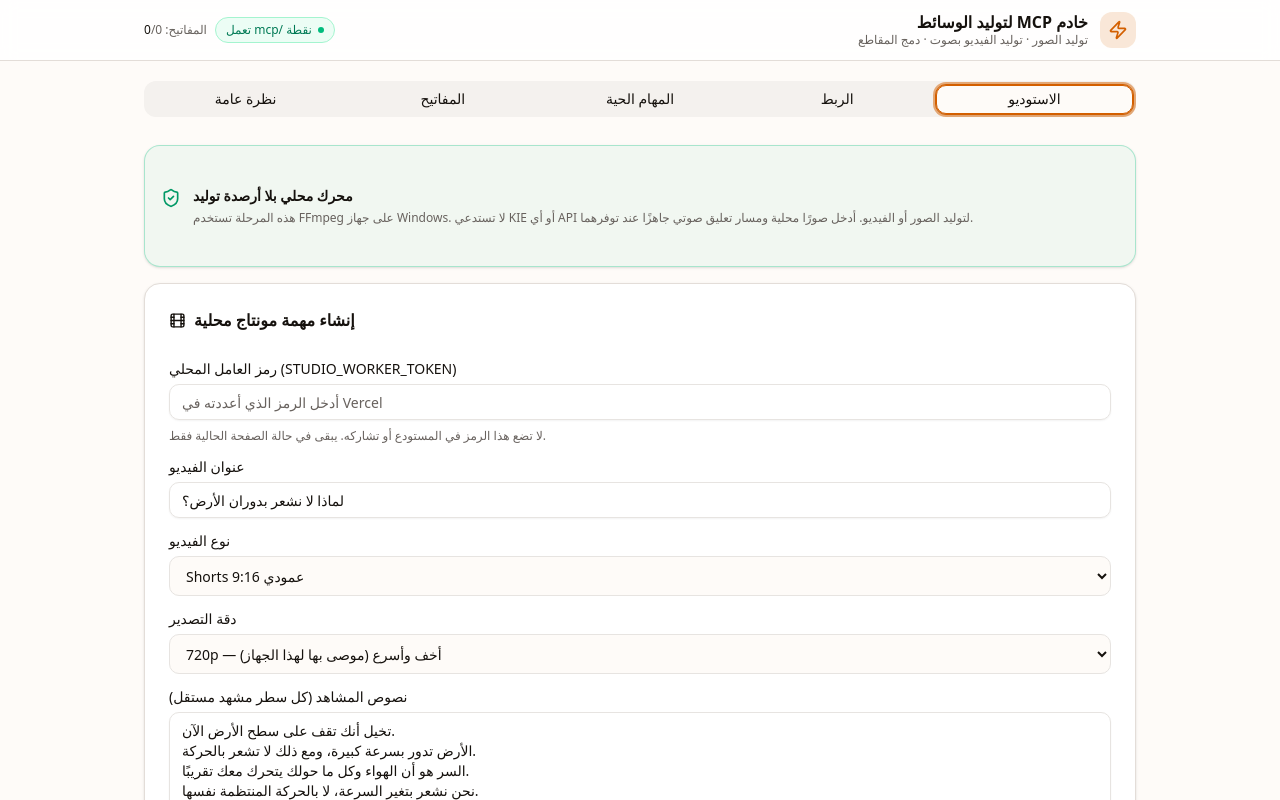
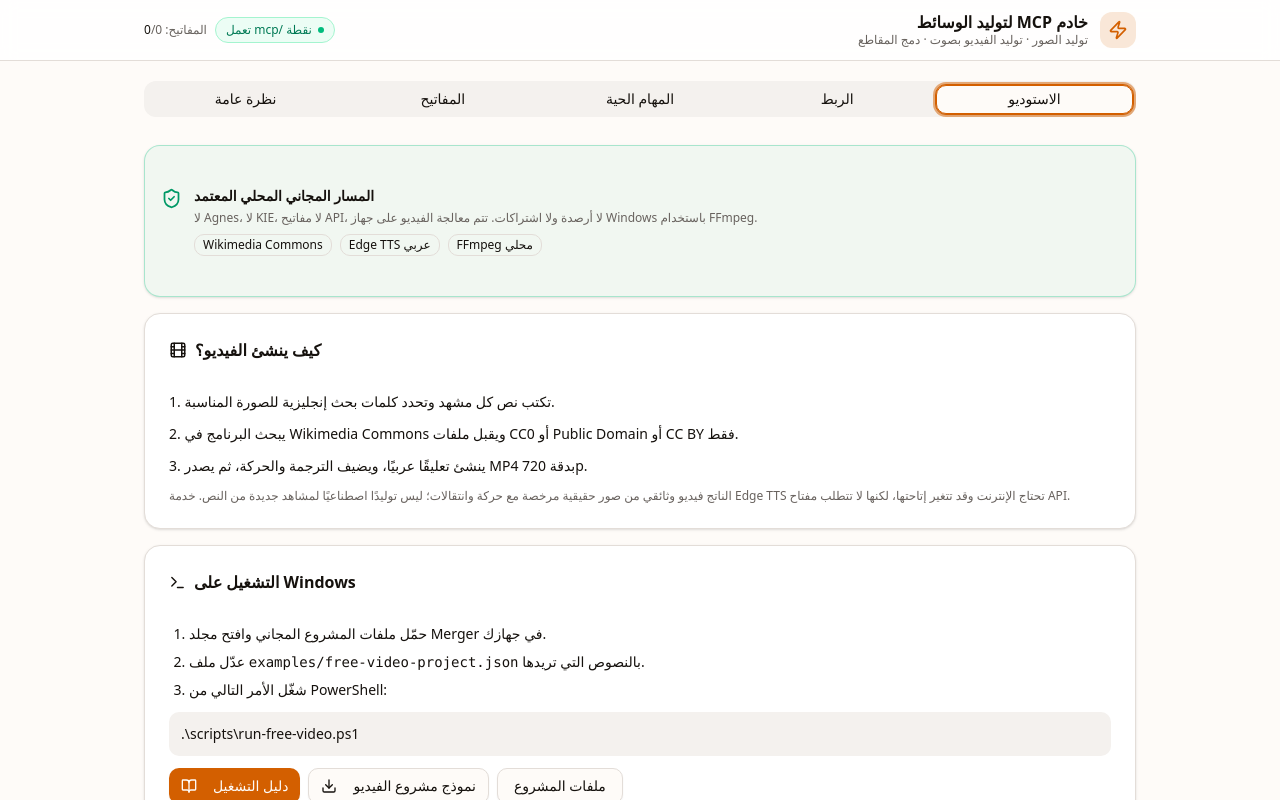
Before and after one commit to 1xnolosser-crypto/merger, a Next.js app: page / in a window 1280 px wide. Both pictures are taken after a click on the tab "الاستوديو". Shown: the top 800 px of the page. Built offline with nearby package versions, Linux system fonts and the light colour scheme; no server answers; the database is empty.

Commit message:
feat: replace cloud studio form with free local video workflow

```diff
--- a/src/components/mcp/StudioTab.tsx
+++ b/src/components/mcp/StudioTab.tsx
@@ -1,111 +1,83 @@
 'use client'
 
-import { useState } from 'react'
-import { Film, ShieldCheck, Play, KeyRound } from 'lucide-react'
 import { Card, CardContent, CardHeader, CardTitle } from '@/components/ui/card'
 import { Button } from '@/components/ui/button'
-import { Input } from '@/components/ui/input'
-import { Label } from '@/components/ui/label'
-import { Textarea } from '@/components/ui/textarea'
 import { Badge } from '@/components/ui/badge'
+import { Film, Download, BookOpen, ShieldCheck, Terminal } from 'lucide-react'
+
+const guideUrl = 'https://github.com/1xnolosser-crypto/merger/blob/feat/free-offline-video-pipeline/docs/free-video-studio-ar.md'
+const exampleUrl = 'https://raw.githubusercontent.com/1xnolosser-crypto/merger/feat/free-offline-video-pipeline/examples/free-video-project.json'
+const repoUrl = 'https://github.com/1xnolosser-crypto/merger/tree/feat/free-offline-video-pipeline'
 
 export function StudioTab() {
-  const [token, setToken] = useState('')
-  const [title, setTitle] = useState('لماذا لا نشعر بدوران الأرض؟')
-  const [format, setFormat] = useState<'shorts' | 'long'>('shorts')
-  const [resolution, setResolution] = useState<'720p' | '1080p'>('720p')
-  const [sceneText, setSceneText] = useState('تخيل أنك تقف على سطح الأرض الآن.\nالأرض تدور بسرعة كبيرة، ومع ذلك لا تشعر بالحركة.\nالسر هو أن الهواء وكل ما حولك يتحرك معك تقريبًا.\nنحن نشعر بتغير السرعة، لا بالحركة المنتظمة نفسها.\nوهكذا تبدو الأرض ثابتة رغم دورانها المستمر.\nوالآن تخيل أنك تراقب الحركة من الفضاء؛ ستلاحظ دورانًا مستمرًا ومنتظمًا.')
-  const [narrationPath, setNarrationPath] = useState('')
-  const [busy, setBusy] = useState(false)
-  const [message, setMessage] = useState('')
-  const [taskId, setTaskId] = useState('')
-
-  async function submit() {
-    setMessage('')
-    setTaskId('')
-    const scenes = sceneText.split(/\r?\n/).map((text) => text.trim()).filter(Boolean)
-    if (!token || token.length < 32) { setMessage('أدخل STUDIO_WORKER_TOKEN الذي أعددته في Vercel.'); return }
-    if (!title.trim() || scenes.length === 0) { setMessage('أدخل عنوانًا ومشهدًا واحدًا على الأقل.'); return }
-    if (scenes.length > 60) { setMessage('الحد الأقصى 60 مشهدًا.'); return }
-    setBusy(true)
-    try {
-      const res = await fetch('/api/studio/jobs', {
-        method: 'POST',
-        headers: { 'Content-Type': 'application/json', Authorization: `Bearer ${token}` },
-        body: JSON.stringify({
-          title,
-          format,
-          resolution,
-          scenes: scenes.map((text) => ({ text, durationSeconds: format === 'shorts' ? 8 : 60 })),
-          ...(narrationPath.trim() ? { narrationPath: narrationPath.trim() } : {}),
-        }),
-      })
-      const data = await res.json()
-      if (!res.ok) throw new Error(data.error || `HTTP ${res.status}`)
-      setTaskId(data.task_id)
-      setMessage(`تم وضع المهمة في الطابور. المدة التقريبية: ${data.total_seconds} ثانية.`)
-    } catch (e) {
-      setMessage((e as Error).message)
-    } finally {
-      setBusy(false)
-    }
-  }
-
   return (
     <div className="space-y-4">
       <Card className="border-emerald-500/30 bg-emerald-500/5">
         <CardContent className="p-4 flex items-start gap-3">
-          <ShieldCheck className="text-emerald-600 mt-0.5" size={20} />
-          <div>
-            <div className="font-semibold text-sm">محرك محلي بلا أرصدة توليد</div>
-            <p className="text-xs text-muted-foreground mt-1">هذه المرحلة تستخدم FFmpeg على جهاز Windows. لا تستدعي KIE أو أي API لتوليد الصور أو الفيديو. أدخل صورًا محلية ومسار تعليق صوتي جاهزًا عند توفرهما.</p>
+          <ShieldCheck className="text-emerald-600 mt-0.5" size={21} />
+          <div className="space-y-1">
+            <div className="font-semibold text-sm">المسار المجاني المحلي المعتمد</div>
+            <p className="text-xs text-muted-foreground">
+              لا Agnes، لا KIE، لا مفاتيح API، لا أرصدة ولا اشتراكات. تتم معالجة الفيديو على جهاز Windows باستخدام FFmpeg.
+            </p>
+            <div className="flex flex-wrap gap-2 pt-1">
+              <Badge variant="outline">Wikimedia Commons</Badge>
+              <Badge variant="outline">Edge TTS عربي</Badge>
+              <Badge variant="outline">FFmpeg محلي</Badge>
+            </div>
           </div>
         </CardContent>
       </Card>
+
       <Card>
-        <CardHeader><CardTitle className="text-base flex items-center gap-2"><Film size={17}/> إنشاء مهمة مونتاج محلية</CardTitle></CardHeader>
-        <CardContent className="space-y-4">
-          <div className="space-y-2">
-            <Label htmlFor="studio-token">رمز العامل المحلي (STUDIO_WORKER_TOKEN)</Label>
-            <Input id="studio-token" type="password" autoComplete="off" value={token} onChange={(e) => setToken(e.target.value)} placeholder="أدخل الرمز الذي أعددته في Vercel" />
-            <p className="text-xs text-muted-foreground">لا تضع هذا الرمز في المستودع أو تشاركه. يبقى في حالة الصفحة الحالية فقط.</p>
-          </div>
-          <div className="space-y-2">
-            <Label htmlFor="studio-title">عنوان الفيديو</Label>
-            <Input id="studio-title" value={title} onChange={(e) => setTitle(e.target.value)} maxLength={180}/>
-          </div>
-          <div className="space-y-2">
-            <Label htmlFor="studio-format">نوع الفيديو</Label>
-            <select id="studio-format" className="w-full h-10 rounded-md border border-input bg-background px-3 text-sm" value={format} onChange={(e) => setFormat(e.target.value as 'shorts' | 'long')}>
-              <option value="shorts">Shorts عمودي 9:16</option>
-              <option value="long">فيديو طويل أفقي 16:9</option>
-            </select>
-          </div>
-          <div className="space-y-2">
-            <Label htmlFor="studio-resolution">دقة التصدير</Label>
-            <select id="studio-resolution" className="w-full h-10 rounded-md border border-input bg-background px-3 text-sm" value={resolution} onChange={(e) => setResolution(e.target.value as '720p' | '1080p')}>
-              <option value="720p">720p — أخف وأسرع (موصى بها لهذا الجهاز)</option>
-              <option value="1080p">1080p — أعلى جودة وحمل أكبر</option>
-            </select>
-          </div>
-          <div className="space-y-2">
-            <Label htmlFor="studio-scenes">نصوص المشاهد (كل سطر مشهد مستقل)</Label>
-            <Textarea id="studio-scenes" value={sceneText} onChange={(e) => setSceneText(e.target.value)} rows={8} className="text-sm" />
-            <p className="text-xs text-muted-foreground">Shorts: 8 ثوانٍ لكل مشهد. الفيديو الطويل: 60 ثانية لكل مشهد؛ استخدم 6–12 مشهدًا مع تعليق صوتي وصور مناسبة للوصول إلى 6–12 دقيقة. يمكن إضافة الصور محليًا عبر مواصفة المهمة البرمجية.</p>
-          </div>
-          <div className="space-y-2">
-            <Label htmlFor="studio-audio">مسار ملف التعليق الصوتي على جهاز العامل (اختياري)</Label>
-            <Input id="studio-audio" value={narrationPath} onChange={(e) => setNarrationPath(e.target.value)} placeholder="C:\Media\narration.wav" dir="ltr" />
-          </div>
-          <Button onClick={submit} disabled={busy} className="w-full"><Play size={16} className="mr-2"/>{busy ? 'جارٍ الإرسال…' : 'إضافة مهمة إلى الطابور'}</Button>
-          {message && <div className="rounded-md border p-3 text-sm" role="status">{message}</div>}
-          {taskId && <div className="flex items-center gap-2 flex-wrap"><Badge variant="outline">Queued</Badge><code className="text-xs break-all">{taskId}</code></div>}
+        <CardHeader>
+          <CardTitle className="text-base flex items-center gap-2">
+            <Film size={18} /> كيف ينشئ الفيديو؟
+          </CardTitle>
+        </CardHeader>
+        <CardContent className="space-y-3 text-sm">
+          <p>1. تكتب نص كل مشهد وتحدد كلمات بحث إنجليزية للصورة المناسبة.</p>
+          <p>2. يبحث البرنامج في Wikimedia Commons ويقبل ملفات CC0 أو Public Domain أو CC BY فقط.</p>
+          <p>3. ينشئ تعليقًا عربيًا، ويضيف الترجمة والحركة، ثم يصدر MP4 بدقة 720p.</p>
+          <p className="text-xs text-muted-foreground">
+            الناتج فيديو وثائقي من صور حقيقية مرخصة مع حركة وانتقالات؛ ليس توليدًا اصطناعيًا لمشاهد جديدة من النص. خدمة Edge TTS تحتاج الإنترنت وقد تتغير إتاحتها، لكنها لا تتطلب مفتاح API.
+          </p>
         </CardContent>
       </Card>
+
       <Card>
-        <CardContent className="p-4 flex items-start gap-2">
-          <KeyRound size={16} className="text-muted-foreground mt-0.5"/>
-          <p className="text-xs text-muted-foreground">لتشغيل العامل، شغّل <code>scripts/windows-studio-worker.ps1</code> على جهاز Windows بعد تثبيت FFmpeg وضبط STUDIO_WORKER_TOKEN في إعدادات Preview على Vercel. إذا لم يتوفر ملف صوت، سينتج العامل مسودة صامتة وينبهك بذلك.</p>
+        <CardHeader>
+          <CardTitle className="text-base flex items-center gap-2">
+            <Terminal size={17} /> التشغيل على Windows
+          </CardTitle>
+        </CardHeader>
+        <CardContent className="space-y-3">
+          <ol className="list-decimal space-y-2 pl-5 text-sm">
+            <li>حمّل ملفات المشروع المجاني وافتح مجلد Merger في جهازك.</li>
+            <li>عدّل ملف <code>examples/free-video-project.json</code> بالنصوص التي تريدها.</li>
+            <li>شغّل الأمر التالي من PowerShell:</li>
+          </ol>
+          <div className="rounded-md bg-muted p-3 font-mono text-sm" dir="ltr">
+            .\scripts\run-free-video.ps1
+          </div>
+          <div className="flex flex-wrap gap-2">
+            <Button asChild>
+              <a href={guideUrl} target="_blank" rel="noreferrer">
+                <BookOpen size={16} className="mr-2" /> دليل التشغيل
+              </a>
+            </Button>
+            <Button variant="outline" asChild>
+              <a href={exampleUrl} target="_blank" rel="noreferrer">
+                <Download size={16} className="mr-2" /> نموذج مشروع الفيديو
+              </a>
+            </Button>
+            <Button variant="outline" asChild>
+              <a href={repoUrl} target="_blank" rel="noreferrer">ملفات المشروع</a>
+            </Button>
+          </div>
+          <p className="text-xs text-muted-foreground">
+            المتطلبات: Python 3.12 وFFmpeg وFFprobe واتصال إنترنت لتنزيل الصور وإنشاء الصوت. لا يتم رفع الفيديو إلى السحابة؛ يبقى على جهازك.
+          </p>
         </CardContent>
       </Card>
     </div>
```
